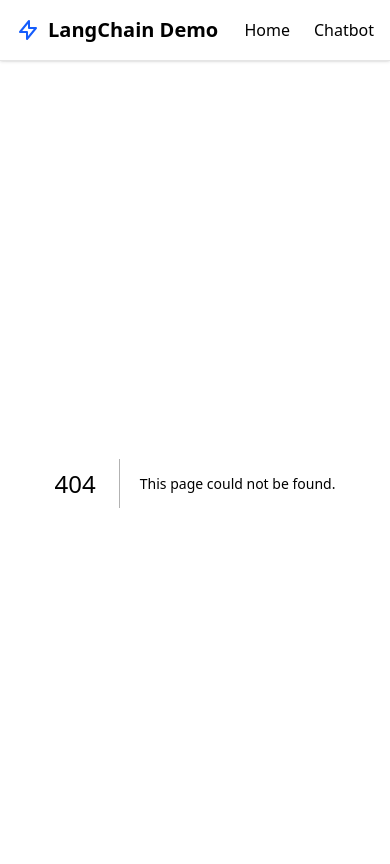
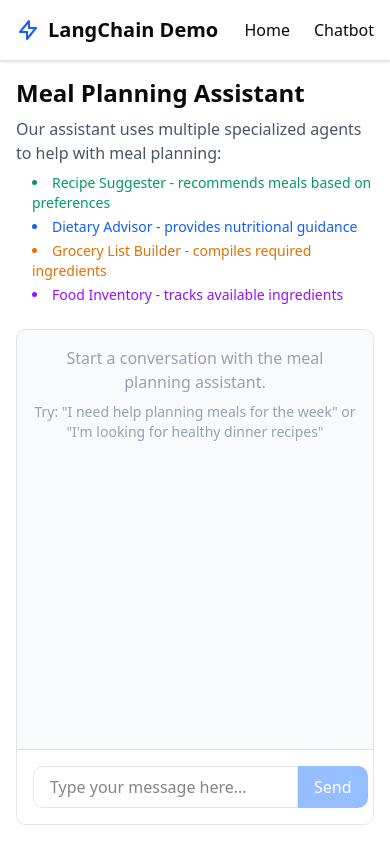
Before and after one commit to realrisman/langchain-integration-demo, a Next.js app: page /meal-planner in a window 390 px wide. Before the commit this address had no page. Shown: the top 864 px of the page. Built offline with nearby package versions, Linux system fonts and the light colour scheme.

Commit message:
feat: create MealPlannerPage component for user interaction with meal planning assistant, including message handling, API integration, and responsive UI design

```diff
--- /dev/null
+++ b/src/app/meal-planner/page.tsx
@@ -0,0 +1,238 @@
+"use client";
+
+import { useState, useRef, useEffect } from "react";
+
+type AgentUpdate = {
+  agent: string;
+  content: string;
+};
+
+type MealPlannerResponse = {
+  threadId: string;
+  updates: AgentUpdate[];
+};
+
+export default function MealPlannerPage() {
+  const [isLoading, setIsLoading] = useState(false);
+  const [threadId, setThreadId] = useState<string | null>(null);
+  const [messages, setMessages] = useState<
+    { role: "user" | "agent"; content: string; agent?: string }[]
+  >([]);
+  const [inputValue, setInputValue] = useState("");
+  const messagesEndRef = useRef<HTMLDivElement>(null);
+
+  // Scroll to bottom when messages change
+  useEffect(() => {
+    messagesEndRef.current?.scrollIntoView({ behavior: "smooth" });
+  }, [messages]);
+
+  const handleSubmit = async (e: React.FormEvent) => {
+    e.preventDefault();
+
+    if (!inputValue.trim() || isLoading) return;
+
+    // Add user message to chat
+    setMessages((prev) => [...prev, { role: "user", content: inputValue }]);
+    setIsLoading(true);
+
+    try {
+      // Prepare request body
+      const requestBody = threadId
+        ? { threadId, message: inputValue }
+        : { message: inputValue };
+
+      // Send request to API
+      const response = await fetch("/api/meal-planner", {
+        method: "POST",
+        headers: { "Content-Type": "application/json" },
+        body: JSON.stringify(requestBody),
+      });
+
+      if (!response.ok) {
+        throw new Error("Failed to get response from meal planner");
+      }
+
+      const data: MealPlannerResponse = await response.json();
+
+      // Store thread ID for future requests
+      if (!threadId && data.threadId) {
+        setThreadId(data.threadId);
+      }
+
+      // Add agent responses to chat
+      data.updates.forEach((update) => {
+        setMessages((prev) => [
+          ...prev,
+          {
+            role: "agent",
+            content: update.content,
+            agent: update.agent,
+          },
+        ]);
+      });
+    } catch (error) {
+      console.error("Error:", error);
+      setMessages((prev) => [
+        ...prev,
+        {
+          role: "agent",
+          content:
+            "Sorry, there was an error processing your request. Please try again.",
+          agent: "system",
+        },
+      ]);
+    } finally {
+      setIsLoading(false);
+      setInputValue("");
+    }
+  };
+
+  return (
+    <main className="flex flex-col min-h-[calc(100vh-64px)]">
+      <div className="flex-1 max-w-4xl w-full mx-auto p-4 flex flex-col">
+        <div className="mb-6">
+          <h1 className="text-2xl font-bold mb-2">Meal Planning Assistant</h1>
+          <p className="text-gray-600">
+            Our assistant uses multiple specialized agents to help with meal
+            planning:
+          </p>
+          <ul className="list-disc list-inside mt-2 ml-4 space-y-1 text-sm">
+            <li className="text-emerald-600">
+              Recipe Suggester - recommends meals based on preferences
+            </li>
+            <li className="text-blue-600">
+              Dietary Advisor - provides nutritional guidance
+            </li>
+            <li className="text-amber-600">
+              Grocery List Builder - compiles required ingredients
+            </li>
+            <li className="text-purple-600">
+              Food Inventory - tracks available ingredients
+            </li>
+          </ul>
+        </div>
+
+        <div className="flex-1 border rounded-lg overflow-hidden flex flex-col bg-gray-50">
+          <div className="flex-1 p-4 overflow-y-auto">
+            {messages.length === 0 ? (
+              <div className="h-full flex items-center justify-center text-gray-400">
+                <div className="text-center">
+                  <p className="mb-2">
+                    Start a conversation with the meal planning assistant.
+                  </p>
+                  <p className="text-sm">
+                    Try: &quot;I need help planning meals for the week&quot; or
+                    &quot;I&apos;m looking for healthy dinner recipes&quot;
+                  </p>
+                </div>
+              </div>
+            ) : (
+              <div className="space-y-4">
+                {messages.map((message, index) => (
+                  <div
+                    key={index}
+                    className={`flex ${
+                      message.role === "user" ? "justify-end" : "justify-start"
+                    }`}
+                  >
+                    <div
+                      className={`max-w-[80%] rounded-lg p-3 ${
+                        message.role === "user"
+                          ? "bg-blue-500 text-white rounded-tr-none"
+                          : message.agent === "recipeSuggester"
+                          ? "bg-emerald-100 rounded-tl-none"
+                          : message.agent === "dietaryAdvisor"
+                          ? "bg-blue-100 rounded-tl-none"
+                          : message.agent === "groceryListBuilder"
+                          ? "bg-amber-100 rounded-tl-none"
+                          : message.agent === "foodInventory"
+                          ? "bg-purple-100 rounded-tl-none"
+                          : "bg-gray-100 rounded-tl-none"
+                      }`}
+                    >
+                      {message.role === "agent" && message.agent && (
+                        <div
+                          className={`text-xs mb-1 font-medium ${
+                            message.agent === "recipeSuggester"
+                              ? "text-emerald-700"
+                              : message.agent === "dietaryAdvisor"
+                              ? "text-blue-700"
+                              : message.agent === "groceryListBuilder"
+                              ? "text-amber-700"
+                              : message.agent === "foodInventory"
+                              ? "text-purple-700"
+                              : "text-gray-700"
+                          }`}
+                        >
+                          {message.agent === "recipeSuggester"
+                            ? "Recipe Suggester"
+                            : message.agent === "dietaryAdvisor"
+                            ? "Dietary Advisor"
+                            : message.agent === "groceryListBuilder"
+                            ? "Grocery List Builder"
+                            : message.agent === "foodInventory"
+                            ? "Food Inventory"
+                            : "System"}
+                        </div>
+                      )}
+                      <div className="whitespace-pre-line">
+                        {message.content}
+                      </div>
+                    </div>
+                  </div>
+                ))}
+                <div ref={messagesEndRef} />
+              </div>
+            )}
+          </div>
+
+          <form onSubmit={handleSubmit} className="border-t p-4 bg-white">
+            <div className="flex">
+              <input
+                type="text"
+                value={inputValue}
+                onChange={(e) => setInputValue(e.target.value)}
+                placeholder="Type your message here..."
+                className="flex-1 border rounded-l-lg px-4 py-2 outline-none focus:ring-2 focus:ring-blue-500"
+                disabled={isLoading}
+              />
+              <button
+                type="submit"
+                className="bg-blue-500 text-white px-4 py-2 rounded-r-lg font-medium hover:bg-blue-600 focus:outline-none focus:ring-2 focus:ring-blue-500 focus:ring-offset-2 disabled:opacity-50 disabled:cursor-not-allowed"
+                disabled={isLoading || !inputValue.trim()}
+              >
+                {isLoading ? (
+                  <span className="flex items-center">
+                    <svg
+                      className="animate-spin -ml-1 mr-2 h-4 w-4 text-white"
+                      xmlns="http://www.w3.org/2000/svg"
+                      fill="none"
+                      viewBox="0 0 24 24"
+                    >
+                      <circle
+                        className="opacity-25"
+                        cx="12"
+                        cy="12"
+                        r="10"
+                        stroke="currentColor"
+                        strokeWidth="4"
+                      ></circle>
+                      <path
+                        className="opacity-75"
+                        fill="currentColor"
+                        d="M4 12a8 8 0 018-8V0C5.373 0 0 5.373 0 12h4zm2 5.291A7.962 7.962 0 014 12H0c0 3.042 1.135 5.824 3 7.938l3-2.647z"
+                      ></path>
+                    </svg>
+                    Processing
+                  </span>
+                ) : (
+                  "Send"
+                )}
+              </button>
+            </div>
+          </form>
+        </div>
+      </div>
+    </main>
+  );
+}
```
